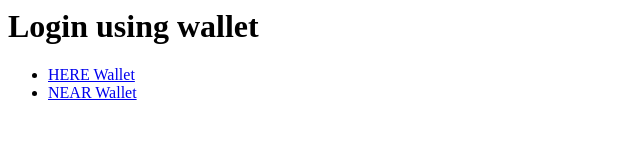
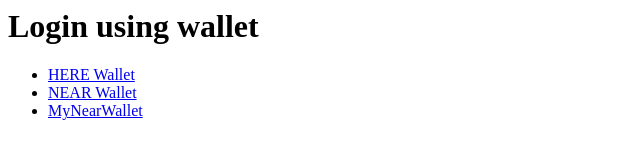
Before and after one commit to vgrichina/web4, a website: page login/login.html in a window 1280 px wide. Shown: the whole page, without its empty margins (0-640 px from the left). Drawn offline with Linux system fonts and the light colour scheme.

Commit message:
Add MyNearWallet option

```diff
--- a/login/login.html
+++ b/login/login.html
@@ -11,5 +11,6 @@
     <ul>
         <li><a href="#" onclick="signInHereWallet({ contractId: CONTRACT_ID })">HERE Wallet</a></li>
         <li><a href="#" onclick="signInNEARWallet({ contractId: CONTRACT_ID, walletUrl: 'https://wallet.near.org' })">NEAR Wallet</a></li>
+        <li><a href="#" onclick="signInNEARWallet({ contractId: CONTRACT_ID, walletUrl: 'https://app.mynearwallet.com' })">MyNearWallet</a></li>
     </ul>
 </body>
```
